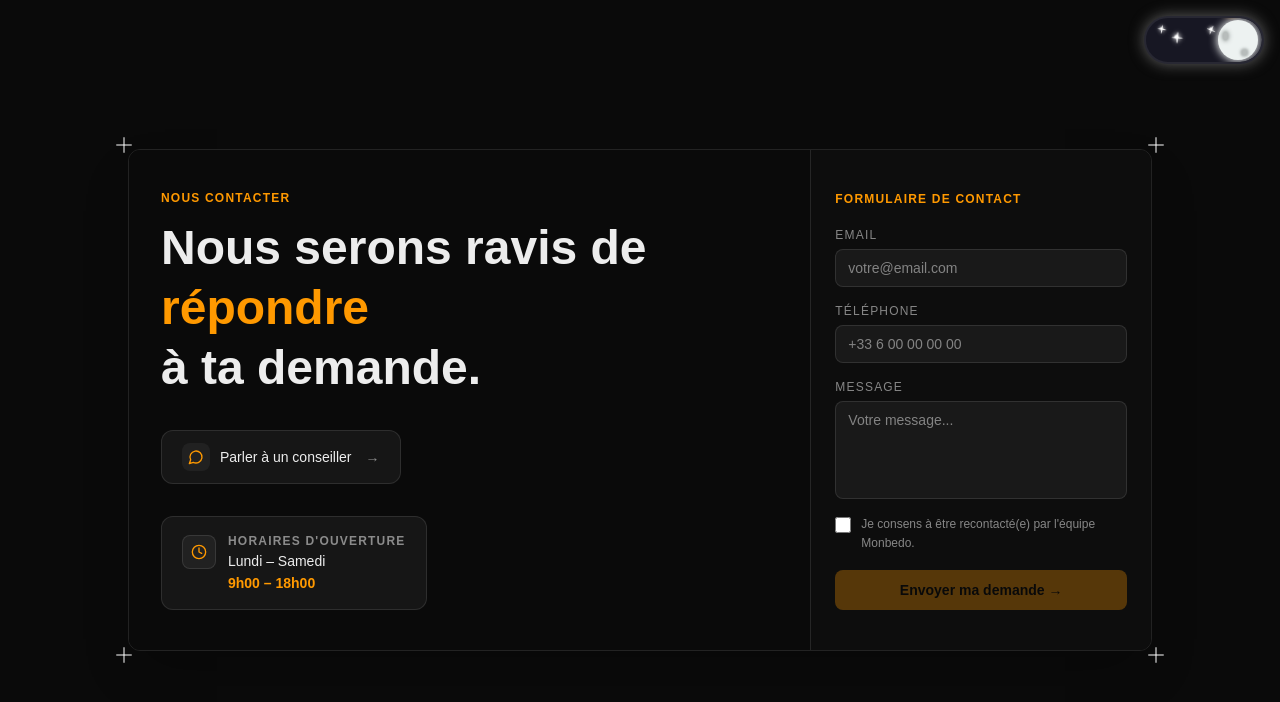
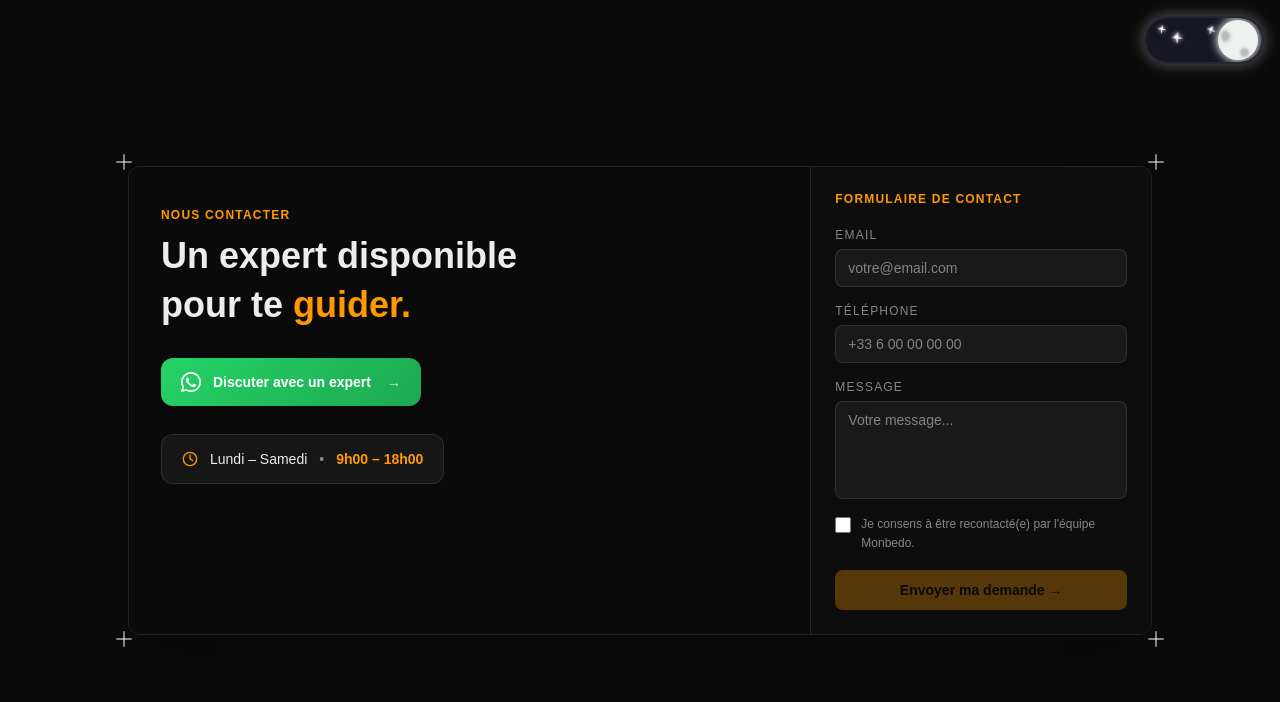
Before and after one commit to nxtex/nextjs-playground, a Next.js app: page /contact in a window 1280 px wide. Shown: the top 702 px of the page. Built offline with nearby package versions, Linux system fonts and the light colour scheme.

Commit message:
style: update contact page copy, WhatsApp button, horaires layout

```diff
--- a/app/contact/page.tsx
+++ b/app/contact/page.tsx
@@ -1,7 +1,20 @@
 'use client';
-import { PlusIcon, MessageCircle, Clock } from 'lucide-react';
+import { PlusIcon, Clock } from 'lucide-react';
 import Link from 'next/link';
 import { useState } from 'react';
+
+function WhatsAppIcon({ className }: { className?: string }) {
+  return (
+    <svg
+      xmlns="http://www.w3.org/2000/svg"
+      viewBox="0 0 32 32"
+      fill="currentColor"
+      className={className}
+    >
+      <path d="M16 0C7.163 0 0 7.163 0 16c0 2.822.737 5.469 2.027 7.77L0 32l8.437-2.01A15.93 15.93 0 0 0 16 32c8.837 0 16-7.163 16-16S24.837 0 16 0zm0 29.333a13.27 13.27 0 0 1-6.771-1.854l-.485-.288-5.01 1.194 1.237-4.876-.317-.502A13.267 13.267 0 0 1 2.667 16C2.667 8.636 8.636 2.667 16 2.667S29.333 8.636 29.333 16 23.364 29.333 16 29.333zm7.27-9.592c-.398-.199-2.354-1.162-2.719-1.294-.365-.133-.631-.199-.897.199-.265.398-1.03 1.294-1.263 1.56-.232.265-.465.298-.863.1-.398-.199-1.681-.62-3.202-1.977-1.183-1.056-1.982-2.36-2.214-2.758-.232-.398-.025-.613.175-.811.18-.178.398-.465.597-.697.199-.232.265-.398.398-.664.133-.265.066-.497-.033-.697-.1-.199-.897-2.162-1.229-2.96-.324-.778-.653-.673-.897-.686l-.764-.013c-.265 0-.697.1-1.063.497-.365.398-1.395 1.362-1.395 3.322s1.428 3.854 1.627 4.12c.199.265 2.81 4.292 6.808 6.022.951.41 1.693.655 2.271.839.954.304 1.823.261 2.51.158.765-.114 2.354-.962 2.686-1.891.332-.929.332-1.726.232-1.891-.099-.166-.365-.265-.763-.464z" />
+    </svg>
+  );
+}
 
 export default function ContactPage() {
   const [consent, setConsent] = useState(false);
@@ -18,61 +31,59 @@ export default function ContactPage() {
         <div className="grid md:grid-cols-2 lg:grid-cols-3 page-border border rounded-xl overflow-hidden shadow-2xl">
 
           {/* Left */}
-          <div className="lg:col-span-2 page-bg px-8 py-10 space-y-8">
-            <div className="space-y-3">
+          <div className="lg:col-span-2 page-bg px-8 py-10 space-y-7">
+            <div className="space-y-2">
               <p className="page-accent text-xs font-semibold uppercase tracking-widest">Nous contacter</p>
-              <h1 className="text-4xl md:text-5xl font-bold page-fg leading-tight">
-                Nous serons ravis de{' '}
-                <span className="page-accent">r&eacute;pondre</span>
-                <br />&agrave; ta demande.
+              <h1 className="text-3xl md:text-4xl font-bold page-fg leading-snug">
+                Un expert disponible<br />
+                pour te{' '}<span style={{ color: 'var(--accent)' }}>guider.</span>
               </h1>
             </div>
 
+            {/* WhatsApp CTA */}
             <Link
-              href="https://www.monbedo.com/contact/?v=82a9e4d26595#"
+              href="https://wa.me/33600000000"
               target="_blank"
               rel="noopener noreferrer"
-              className="inline-flex items-center gap-2.5 page-card page-border border hover:opacity-80 transition-all rounded-xl px-5 py-3 group"
+              className="inline-flex items-center gap-3 rounded-xl px-5 py-3.5 font-semibold text-sm text-white shadow-lg transition-all hover:scale-105 hover:shadow-green-500/30 active:scale-95"
+              style={{ background: 'linear-gradient(135deg, #25d366 0%, #1da851 100%)' }}
             >
-              <div className="p-1.5 rounded-lg page-card">
-                <MessageCircle className="h-4 w-4 page-accent" />
-              </div>
-              <span className="page-fg text-sm font-medium">Parler &agrave; un conseiller</span>
-              <span className="page-fg-muted text-sm ml-1">&rarr;</span>
+              <WhatsAppIcon className="h-5 w-5 flex-shrink-0" />
+              Discuter avec un expert
+              <span className="ml-1 opacity-80">&rarr;</span>
             </Link>
 
-            <div className="flex items-start gap-3 page-card page-border border rounded-xl px-5 py-4 w-fit">
-              <div className="p-2 rounded-lg page-card page-border border flex-shrink-0 mt-0.5">
-                <Clock className="h-4 w-4 page-accent" />
-              </div>
-              <div className="space-y-0.5">
-                <p className="page-fg-muted text-xs font-semibold uppercase tracking-widest">Horaires d&apos;ouverture</p>
+            {/* Horaires — sans titre */}
+            <div className="flex items-center gap-3 page-card page-border border rounded-xl px-5 py-3.5 w-fit">
+              <Clock className="h-4 w-4 flex-shrink-0" style={{ color: 'var(--accent)' }} />
               <p className="page-fg text-sm font-medium">Lundi &ndash; Samedi</p>
-                <p className="page-accent text-sm font-semibold">9h00 &ndash; 18h00</p>
-              </div>
+              <span className="page-fg-muted text-sm">&bull;</span>
+              <p className="text-sm font-semibold" style={{ color: 'var(--accent)' }}>9h00 &ndash; 18h00</p>
             </div>
           </div>
 
-          {/* Right */}
+          {/* Right — form */}
           <div className="page-bg-sec page-border border-t md:border-t-0 md:border-l p-6 flex flex-col justify-center gap-5">
             <p className="page-accent text-xs font-semibold uppercase tracking-widest">Formulaire de contact</p>
 
             <form className="flex w-full flex-col gap-4">
-              {[
-                { id: 'email', label: 'Email',     type: 'email', placeholder: 'votre@email.com' },
-                { id: 'phone', label: 'T&eacute;l&eacute;phone', type: 'tel',   placeholder: '+33 6 00 00 00 00' },
-              ].map(({ id, label, type, placeholder }) => (
-                <div key={id} className="flex flex-col gap-1.5">
-                  <label htmlFor={id} className="page-fg-muted text-xs font-medium uppercase tracking-widest"
-                    dangerouslySetInnerHTML={{ __html: label }}
-                  />
+              <div className="flex flex-col gap-1.5">
+                <label htmlFor="email" className="page-fg-muted text-xs font-medium uppercase tracking-widest">Email</label>
                 <input
-                    id={id} name={id} type={type} placeholder={placeholder}
+                  id="email" name="email" type="email" placeholder="votre@email.com"
                   className="page-card page-border border rounded-lg px-3 py-2 text-sm page-fg outline-none w-full transition-colors"
                   style={{ background: 'var(--card)', color: 'var(--fg)', borderColor: 'var(--border)' }}
                 />
               </div>
-              ))}
+
+              <div className="flex flex-col gap-1.5">
+                <label htmlFor="phone" className="page-fg-muted text-xs font-medium uppercase tracking-widest">T&eacute;l&eacute;phone</label>
+                <input
+                  id="phone" name="phone" type="tel" placeholder="+33 6 00 00 00 00"
+                  className="page-card page-border border rounded-lg px-3 py-2 text-sm page-fg outline-none w-full transition-colors"
+                  style={{ background: 'var(--card)', color: 'var(--fg)', borderColor: 'var(--border)' }}
+                />
+              </div>
 
               <div className="flex flex-col gap-1.5">
                 <label htmlFor="message" className="page-fg-muted text-xs font-medium uppercase tracking-widest">Message</label>
@@ -106,6 +117,7 @@ export default function ContactPage() {
               </button>
             </form>
           </div>
+
         </div>
       </div>
     </main>
```
Lines whose indentation alone changed are shown as unchanged.
